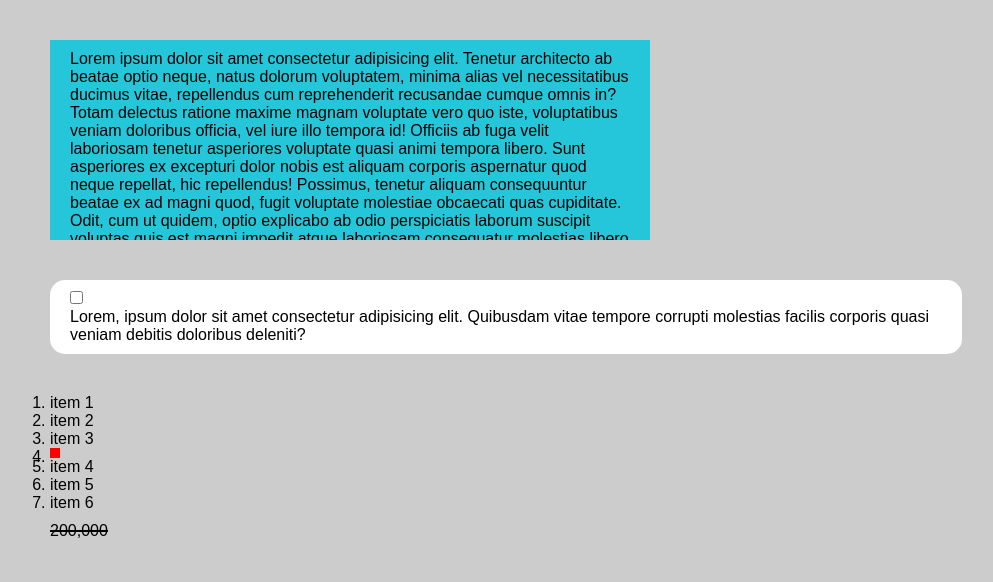
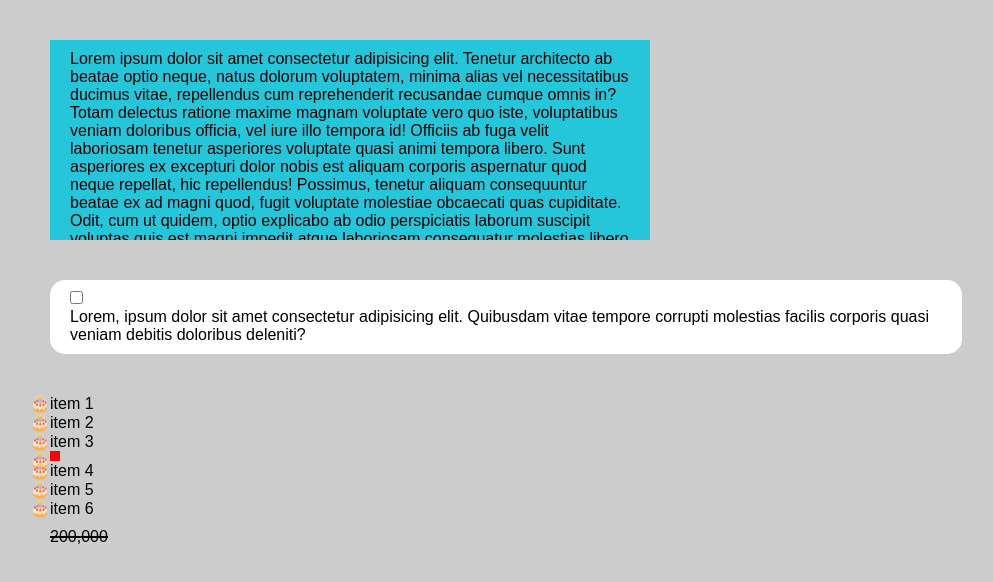
Before and after one commit to adel-nodehi/CSS-2-1, a plain HTML site: page index.html in a window 1280 px wide. Shown: the whole page, without its empty margins (134-1127 px from the left). Drawn offline with Linux system fonts and the light colour scheme.

Commit message:
pseudo element marker

```diff
--- a/index.html
+++ b/index.html
@@ -37,7 +37,7 @@
         </p>
       </div>
 
-      <ol class="list">
+      <ul class="list">
         <li class="list__item">item 1</li>
         <li class="list__item">item 2</li>
         <li class="list__item">item 3</li>
@@ -45,7 +45,7 @@
         <li class="list__item">item 4</li>
         <li class="list__item">item 5</li>
         <li class="list__item">item 6</li>
-      </ol>
+      </ul>
 
       <p class="discount">200,000</p>
     </div>
--- a/styles/style.css
+++ b/styles/style.css
@@ -56,6 +56,10 @@ p:last-child {
   background-color: red;
 }
 
+.list__item::marker {
+  content: "🎂";
+}
+
 .discount {
   margin-top: 10px;
   display: inline-block;
```
